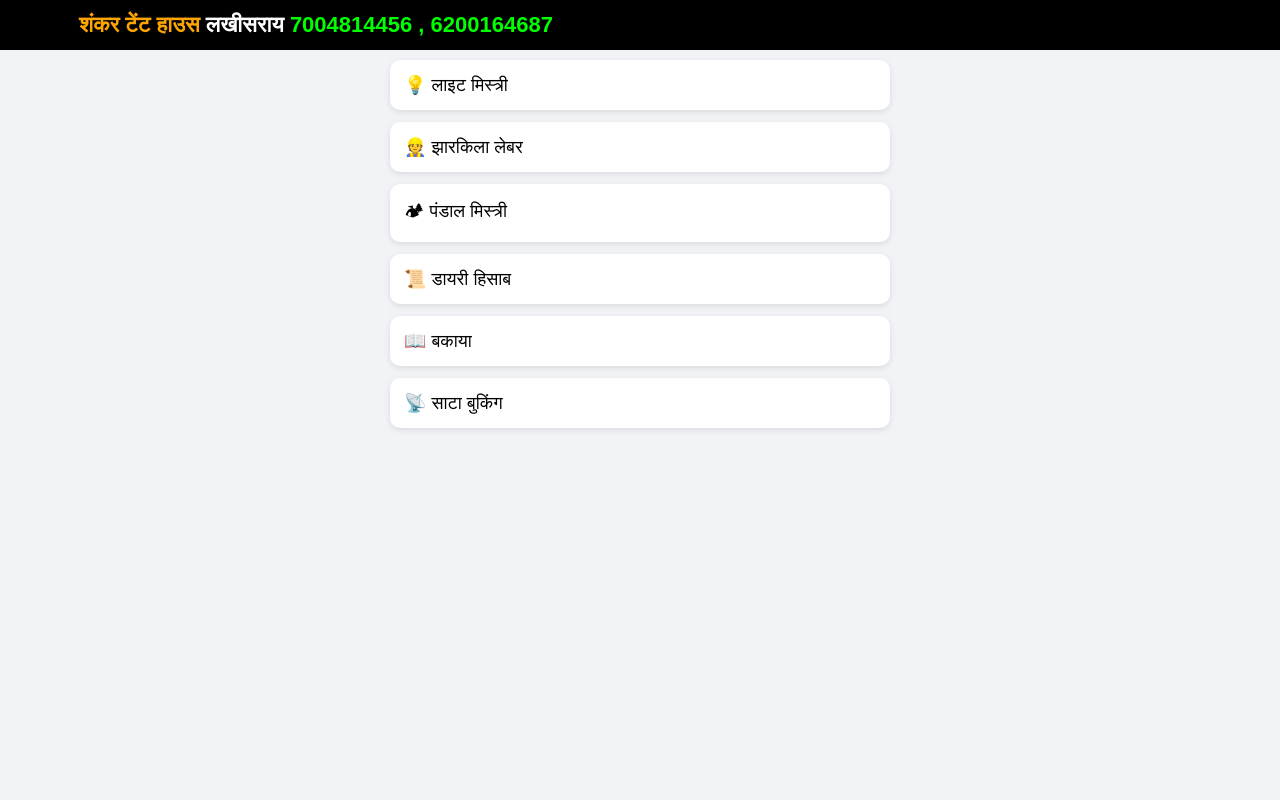
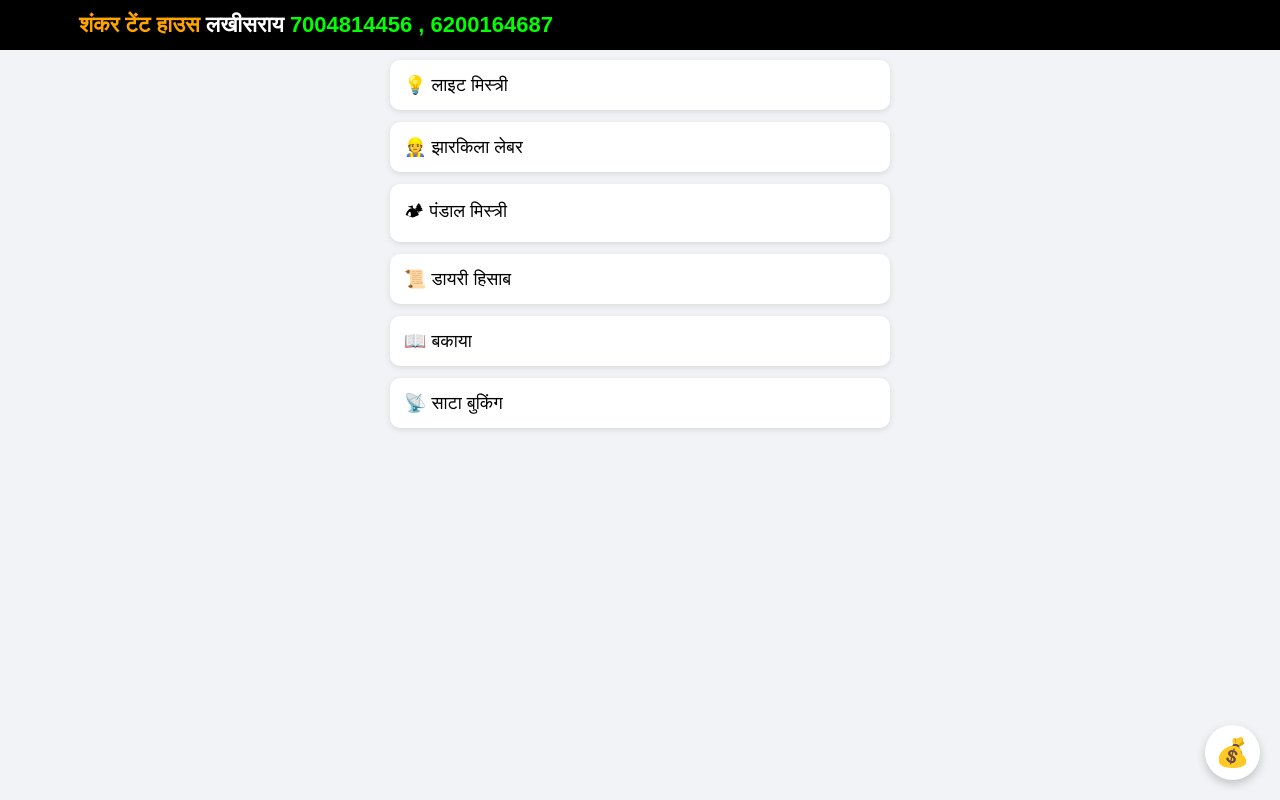
Before and after one commit to shankarsoundhere/viewhtml4456, a plain HTML site: page index.html in a window 1280 px wide. Drawn offline with Linux system fonts and the light colour scheme.

Commit message:
Update index.html

```diff
--- a/index.html
+++ b/index.html
@@ -65,6 +65,29 @@ font-size:18px;
 transform:scale(1.03);
 }
 
+/* BANK ICON STYLE */
+.bank-icon {
+position: fixed;
+bottom: 20px;
+right: 20px;
+background: white;
+width: 55px;
+height: 55px;
+border-radius: 50%;
+display: flex;
+align-items: center;
+justify-content: center;
+font-size: 28px;
+box-shadow: 0 4px 10px rgba(0,0,0,0.2);
+cursor: pointer;
+user-select: none; /* डबल क्लिक पर टेक्स्ट सेलेक्ट होने से रोकता है */
+transition: 0.2s;
+}
+
+.bank-icon:active {
+transform: scale(0.92);
+}
+
 /* DESKTOP */
 @media(min-width:700px){
 .container{
@@ -113,6 +136,18 @@ margin:auto;
 
 </div>
 
+<!-- BANK LOGO (डबल क्लिक करने पर bank.html खुलेगा) -->
+<div class="bank-icon" ondblclick="openBankPage()" title="Double click for Bank">
+💰
+</div>
+
+<script>
+// बैंक पेज खोलने का फंक्शन
+function openBankPage() {
+    location.href = 'bank.html';
+}
+</script>
+
 <script src="pwa.js"></script>
 
 </body>
```
